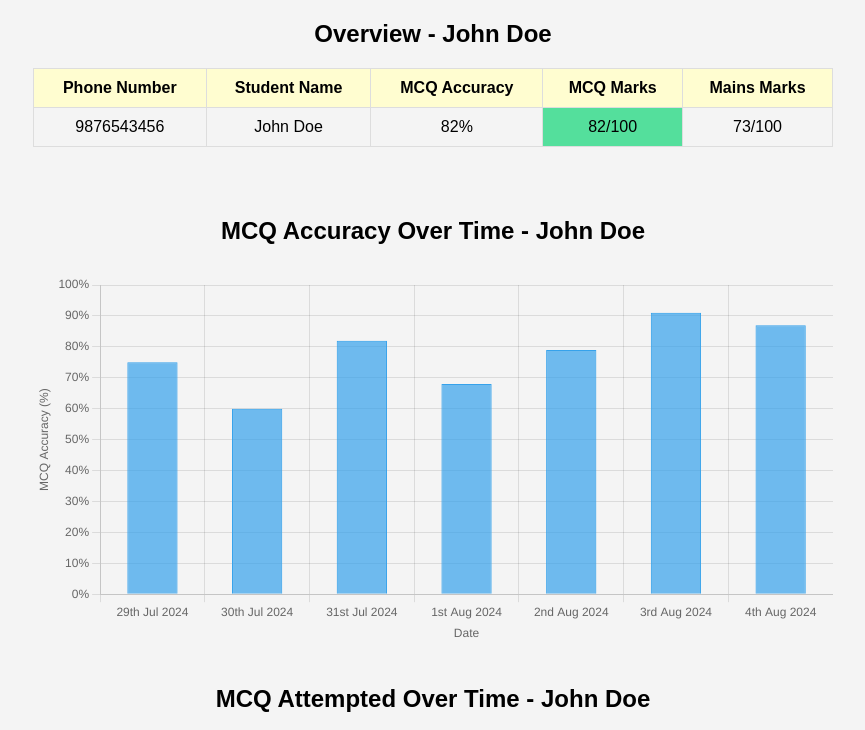
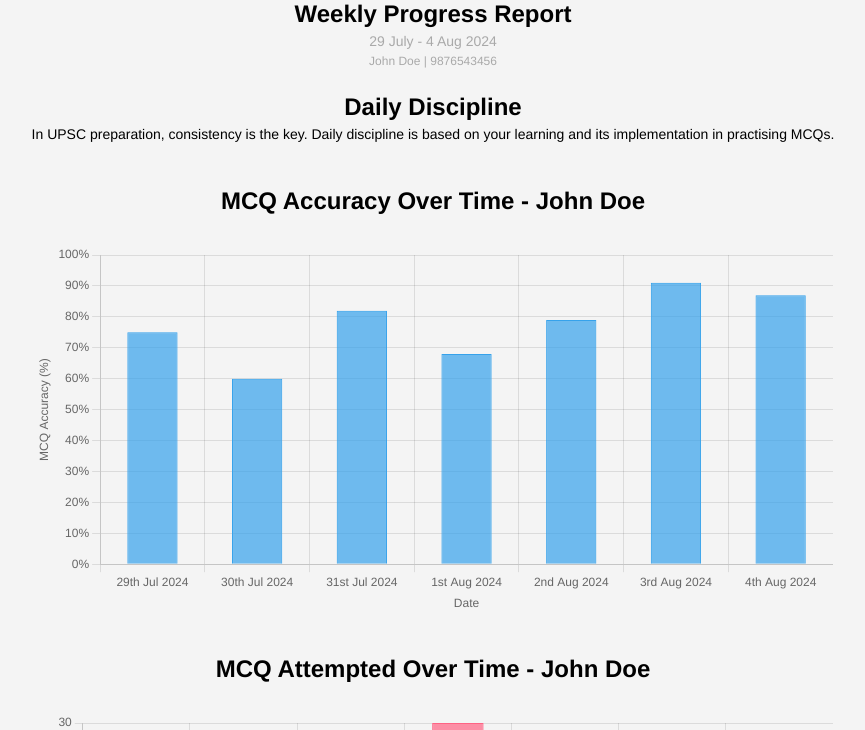
Before and after one commit to terabhaiSM/daily-progress-report, a website: page chart.html in a window 1280 px wide. Shown: the top 730 px of the page, without its empty margins (207-1072 px from the left). Drawn offline with nearby package versions, Linux system fonts and the light colour scheme.

Commit message:
basic design

```diff
--- a/chart.html
+++ b/chart.html
@@ -7,7 +7,7 @@
     <script src="https://cdn.jsdelivr.net/npm/chart.js"></script>
     <style>
       body {
-        font-family: Arial, sans-serif;
+        font-family: 'Helvetica Neue', sans-serif;
         display: flex;
         flex-direction: column;
         align-items: center;
@@ -46,19 +46,44 @@
       th {
         background-color: #f2f2f2;
       }
+      .report-header {
+        text-align: center;
+        margin-bottom: 20px;
+      }
+      .report-header h1 {
+        font-size: 24px;
+        color: black;
+        margin: 0;
+      }
+      .report-header p {
+        margin: 5px 0;
+      }
+      .date {
+        font-size: 14px;
+        color: darkgrey;
+      }
+      .para {
+        font-size: 14px;
+        color: rgb(0, 0, 0);
+      }
+      .user-details {
+        font-size: 12px;
+        color: darkgrey;
+      }
     </style>
   </head>
   <body>
-    <h2>Overview - John Doe</h2>
-    <div
-      id="overviewTable"
-      style="
-        display: flex;
-        align-items: center;
-        justify-content: center;
-        width: 100%;
-      "
-    ></div>
+    <div class="report-header">
+      <h1>Weekly Progress Report</h1>
+      <p class="date">29 July - 4 Aug 2024</p>
+      <p id="userDetails" class="user-details"></p>
+    </div>
+
+    <div class="report-header">
+        <h1>Daily Discipline</h1>
+        <p class="para">In UPSC preparation, consistency is the key. Daily discipline is based on your learning and its implementation in practising MCQs.
+        </p>
+      </div>
 
     <h2>MCQ Accuracy Over Time - John Doe</h2>
     <div class="chart-container">
@@ -84,6 +109,17 @@
     <h2>Tests Attempted - John Doe</h2>
     <div
       id="testsAttemptedTable"
+      style="
+        display: flex;
+        align-items: center;
+        justify-content: center;
+        width: 100%;
+      "
+    ></div>
+
+    <h2>Overview</h2>
+    <div
+      id="overviewTable"
       style="
         display: flex;
         align-items: center;
@@ -490,6 +526,20 @@
         tableContainer.appendChild(table);
       }
 
+      function setUserDetails(data) {
+        const userDetailsElement = document.getElementById("userDetails");
+
+        // Extract John Doe's details
+        const user = data["Overview"].find(
+          (item) => item["Student Name"] === "John Doe"
+        );
+
+        if (user) {
+          userDetailsElement.textContent = `${user["Student Name"]} | ${user["Phone Number"]}`;
+        } else {
+          userDetailsElement.textContent = "John Doe | 9803223248";
+        }
+      }
       // Main function to execute the script
       async function main() {
         const data = await fetchData();
@@ -500,6 +550,7 @@
 
         const subjectData = extractSubjectData(data);
         renderSubjectTable(subjectData);
+        setUserDetails(data);
 
         const testData = extractTestData(data);
         renderTestsTable(testData);
```
